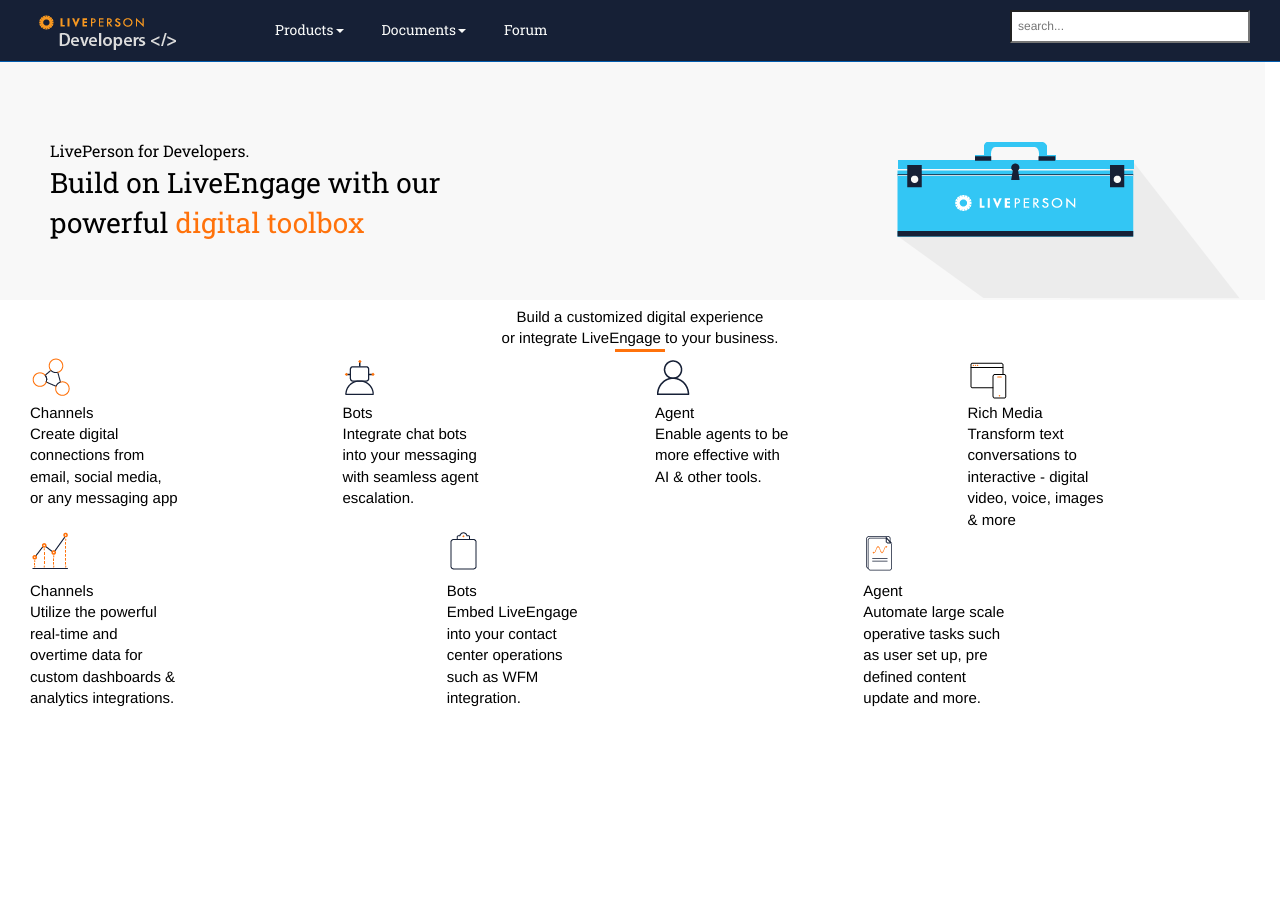
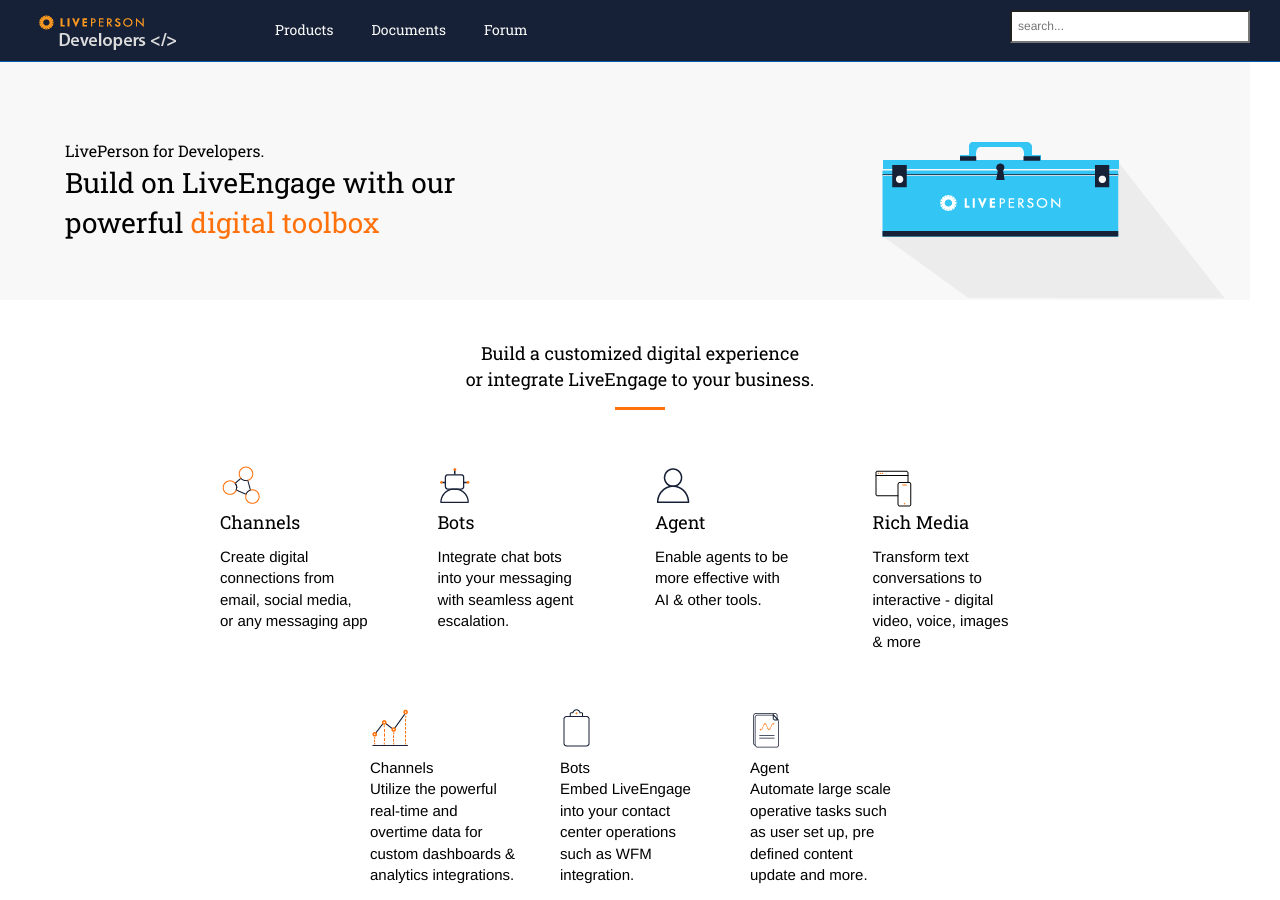
Before and after one commit to odedyar/liveperson, a Jekyll site: the page built from index.md, in a window 1280 px wide. Built offline with Jekyll 4.4.1, drawn with Linux system fonts in a browser that asks for light colours; nearby versions of some CDN libraries; comment, search, counter and statistics services are not loaded.

Commit message:
home page and top navigations update

```diff
--- a/_includes/topnav.html
+++ b/_includes/topnav.html
@@ -18,7 +18,7 @@
                 {% for entry in site.data.topnav.topnav_dropdowns %}
                 {% for folder in entry.folders %}
                 <li class="dropdown">
-                    <a href="#" class="dropdown-toggle" data-toggle="dropdown">{{ folder.title }}<b class="caret"></b></a>
+                    <a href="#" class="dropdown-toggle" data-toggle="dropdown">{{ folder.title }}<!--b class="caret"--></b></a>
                     <ul class="dropdown-menu">
                         {% for folderitem in folder.folderitems %}
                         {% if folderitem.external_url %}
--- a/_layouts/homepage.html
+++ b/_layouts/homepage.html
@@ -58,77 +58,74 @@
 <body>
     {% include topnav.html %}
     <!-- Page Content -->
-    <div class="container-fluid">
+    <div class="container">
 
         <!-- Content Row -->
         <div class="row banner">
             <!-- Content Column -->
-            <div class="col-sm-6">
+            <div class="col-lg-6 col-md-6 col-sm-12 col-xs-12">
                 <div class="text">
                     <div class="first-line">LivePerson for Developers.</div>
                     <div class="second-line">Build on LiveEngage with our<br />powerful <span class="orange">digital toolbox</span></div>
                 </div>
             </div>
-            <div class="col-sm-6">
+            <div class="col-lg-6 col-md-6 col-sm-12 col-xs-12">
                 <img src="images/briefcase-liveperson.png" class="briefcase" />
             </div>
             <!-- /.row -->
         </div>
     </div>
+     <div class="centralized header"> Build a customized digital experience<br> or integrate LiveEngage to your business.</div>
+    <div class="orange-line centralized"></div>
+    <div class="container home-first-line">
 
-    <div class="container">
-        <row class="justify-content-md-center">
-            <div class="col-sm-12">
-                <div class="centralized"> Build a customized digital experience<br> or integrate LiveEngage to your business.</div>
-                <div class="orange-line centralized"></div>
-            </div>
-        </row>
-        <row class="justify-content-md-center" >
-        <div class="col-sm-3">
+        <div class="col-lg-3 col-md-3 col-sm-6 col-xs-12">
             <img src="images/channels-logo.png" />
             <div class="title">Channels</div>
             <div class="text">
                 Create digital<br /> connections from<br /> email, social media,<br /> or any messaging app
             </div>
         </div>
-        <div class="col-sm-3">
+        <div class="ol-lg-3 col-md-3 col-sm-6 col-xs-12">
             <img src="images/bots-logo.png" />
             <div class="title">Bots</div>
             <div class="text">
                 Integrate chat bots<br /> into your messaging<br /> with seamless agent<br /> escalation.
             </div>
         </div>
-        <div class="col-sm-3">
+        <div class="ol-lg-3 col-md-3 col-sm-6 col-xs-12">
             <img src="images/agent-logo.png" />
             <div class="title">Agent</div>
             <div class="text">
                 Enable agents to be<br /> more effective with<br /> AI & other tools.
             </div>
         </div>
-        <div class="col-sm-3">
+        <div class="ol-lg-3 col-md-3 col-sm-6 col-xs-12">
             <img src="images/rich-media-logo.png" />
             <div class="title">Rich Media</div>
             <div class="text">
                 Transform text<br /> conversations to<br /> interactive - digital<br /> video, voice, images<br /> & more
             </div>
         </div>
-    </row>
-    <row class="justify-content-md-center" >
-        <div class="col-sm-4">
+        </row>
+    </div>
+    <div class="container home-second-line">
+        <row>
+        <div class="ol-lg-4 col-md-4 col-sm-6 col-xs-12">
             <img src="images/data-logo.png" />
             <div class="title">Channels</div>
             <div class="text">
                 Utilize the powerful<br /> real-time and<br /> overtime data for<br /> custom dashboards &<br /> analytics integrations.
             </div>
         </div>
-        <div class="col-sm-4">
+        <div class="ol-lg-4 col-md-4 col-sm-6 col-xs-12">
             <img src="images/operations-logo.png" />
             <div class="title">Bots</div>
             <div class="text">
                 Embed LiveEngage<br /> into your contact<br /> center operations<br /> such as WFM<br /> integration.
             </div>
         </div>
-        <div class="col-sm-4">
+        <div class="ol-lg-4 col-md-4 col-sm-6 col-xs-12">
             <img src="images/admin-logo.png" />
             <div class="title">Agent</div>
             <div class="text">
--- a/css/customstyles.css
+++ b/css/customstyles.css
@@ -915,6 +915,26 @@ span.soft {
     text-align: center;
 }
 
+.home-first-line {
+  margin-top: 50px;
+  width: 900px;
+}
+.home-second-line {
+  margin-top: 54px;
+  width: 600px;
+}
+.header {
+  font-family: "Roboto Slab",Arial,Helvetica,sans-serif;
+  font-size: 1.2em;
+  margin-top: 35px;
+  margin-bottom: 15px;
+}
+html body div.container.home-first-line div.title{
+    font-family: "Roboto Slab",Arial, Helvetica, sans-serif;
+    font-size: 1.2em;
+    margin-bottom: 10px;
+}
+
 @media (max-width: 767px) {
     .navbar-inverse .navbar-nav .open .dropdown-menu > li > a {
         color: #444;
```
